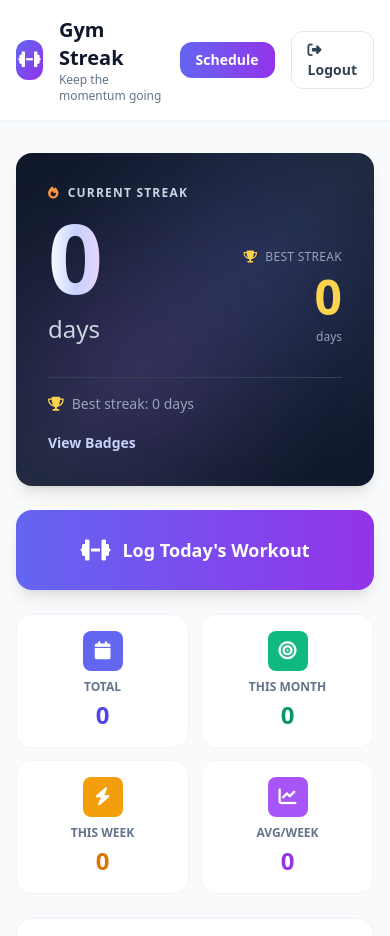
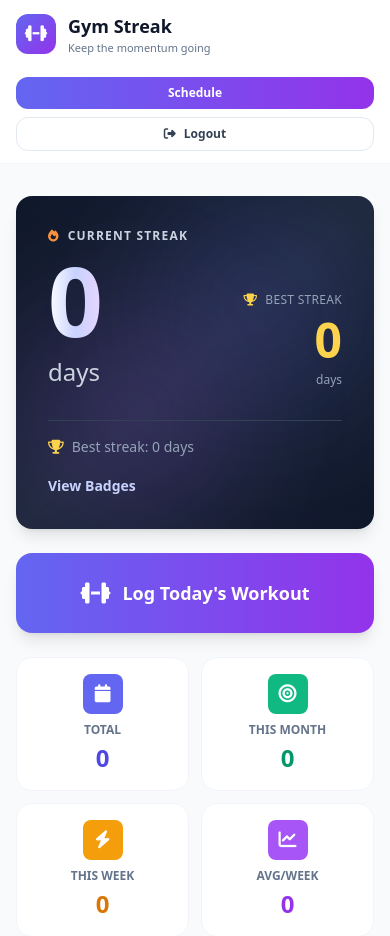
Before and after one commit to umangthapa1/gym-streak-tracker, a Python web app: template app/templates/index.html in a window 390 px wide. Shown: the top 936 px of the page. Run offline with Jinja, Linux system fonts and the light colour scheme; the template is opened without the code that fills it, so the values that code supplies are empty; some libraries are stand-ins or nearby versions.

Commit message:
fix: share modal fallback and mobile header layout

```diff
--- a/app/static/js/main.js
+++ b/app/static/js/main.js
@@ -400,11 +400,33 @@ async function undoCheckIn(event) {
     }
 }
 
-// Generic app modal helper (uses #app-modal in base.html)
+// Generic app modal helper (uses #app-modal in base.html).
+// On pages that don't include the modal skeleton (e.g. the public home page),
+// we gracefully fall back to a simple alert instead of throwing.
 function showAppModal(title, bodyHtml) {
     const modal = document.getElementById('app-modal');
-    document.getElementById('app-modal-title').textContent = title;
+    const titleEl = document.getElementById('app-modal-title');
     const body = document.getElementById('app-modal-body');
+
+    // If any required element is missing, use a basic alert so the
+    // Share button (and other callers) still behave instead of crashing.
+    if (!modal || !titleEl || !body) {
+        try {
+            let plain = '';
+            if (typeof bodyHtml === 'string') {
+                // Strip the most common tags so the alert is readable.
+                plain = bodyHtml.replace(/<br\s*\/?>/gi, '\n').replace(/<[^>]+>/g, '');
+            } else if (bodyHtml && bodyHtml.textContent) {
+                plain = bodyHtml.textContent;
+            }
+            alert(title + (plain ? '\n\n' + plain : ''));
+        } catch (e) {
+            alert(title);
+        }
+        return;
+    }
+
+    titleEl.textContent = title;
     if (typeof bodyHtml === 'string') body.innerHTML = bodyHtml; else {
         body.innerHTML = '';
         body.appendChild(bodyHtml);
@@ -412,7 +434,8 @@ function showAppModal(title, bodyHtml) {
     modal.classList.remove('hidden');
 }
 function closeAppModal() {
-    document.getElementById('app-modal').classList.add('hidden');
+    const modal = document.getElementById('app-modal');
+    if (modal) modal.classList.add('hidden');
 }
 // wire close buttons
 document.addEventListener('DOMContentLoaded', () => {
--- a/app/templates/index.html
+++ b/app/templates/index.html
@@ -11,24 +11,32 @@
 <body class="bg-slate-50 min-h-screen text-slate-900 font-sans">
     <!-- Header -->
     <header class="bg-white border-b border-slate-100 sticky top-0 z-40">
-        <div class="max-w-4xl mx-auto px-4 py-4 flex items-center gap-4">
-            <div class="w-10 h-10 rounded-xl bg-gradient-to-br from-indigo-500 to-purple-600 flex items-center justify-center text-white text-lg font-bold">
+        <div class="max-w-4xl mx-auto px-4 py-3 flex flex-wrap items-center gap-3 sm:gap-4">
+            <div class="flex items-center gap-3 flex-1 min-w-0">
+                <div class="w-10 h-10 rounded-xl bg-gradient-to-br from-indigo-500 to-purple-600 flex items-center justify-center text-white text-lg font-bold flex-shrink-0">
                     <i class="fas fa-dumbbell"></i>
                 </div>
-            <div>
-                <h1 class="text-xl font-bold text-slate-900">Gym Streak</h1>
-                <p class="text-xs text-slate-500">Keep the momentum going</p>
+                <div class="min-w-0">
+                    <h1 class="text-lg sm:text-xl font-bold text-slate-900 truncate">Gym Streak</h1>
+                    <p class="text-[11px] sm:text-xs text-slate-500">Keep the momentum going</p>
                 </div>
-            <a href="/routines" class="ml-auto px-4 py-2 rounded-xl bg-gradient-to-r from-indigo-500 to-purple-600 hover:from-indigo-600 hover:to-purple-700 text-white font-semibold transition-all hover:shadow-lg text-sm">
+            </div>
+            <div class="flex items-center gap-2 sm:gap-3 w-full sm:w-auto justify-start sm:justify-end pt-2 sm:pt-0 flex-wrap">
+                <a href="/routines" class="px-4 py-2 rounded-xl bg-gradient-to-r from-indigo-500 to-purple-600 hover:from-indigo-600 hover:to-purple-700 text-white font-semibold transition-all hover:shadow-lg text-xs sm:text-sm w-full sm:w-auto text-center">
                     Schedule
                 </a>
                 {% if current_user.is_authenticated %}
-            <button id="share-btn" type="button" data-test="share-btn" class="px-4 py-2 rounded-xl border border-slate-200 hover:bg-slate-50 text-slate-700 font-semibold transition-all text-sm"><i class="fas fa-share-alt mr-2"></i>Share</button>
-            <a href="/badges" class="px-4 py-2 rounded-xl border border-slate-200 hover:bg-slate-50 text-slate-700 font-semibold transition-all text-sm">Badges</a>
+                <button id="share-btn" type="button" data-test="share-btn" class="px-4 py-2 rounded-xl border border-slate-200 hover:bg-slate-50 text-slate-700 font-semibold transition-all text-xs sm:text-sm w-full sm:w-auto text-center flex items-center justify-center">
+                    <i class="fas fa-share-alt mr-2 hidden xs:inline"></i><span>Share</span>
+                </button>
+                <a href="/badges" class="px-4 py-2 rounded-xl border border-slate-200 hover:bg-slate-50 text-slate-700 font-semibold transition-all text-xs sm:text-sm w-full sm:w-auto text-center">
+                    Badges
+                </a>
                 {% endif %}
-            <a href="/logout" class="px-4 py-2 rounded-xl border border-slate-200 hover:bg-slate-50 text-slate-700 font-semibold transition-all text-sm">
+                <a href="/logout" class="px-4 py-2 rounded-xl border border-slate-200 hover:bg-slate-50 text-slate-700 font-semibold transition-all text-xs sm:text-sm w-full sm:w-auto text-center">
                     <i class="fas fa-sign-out-alt mr-2"></i>Logout
                 </a>
+            </div>
         </div>
     </header>
 
```
Also changed, not shown: app/templates/base.html (+21 -10 lines). Lines whose indentation alone changed are shown as unchanged.
